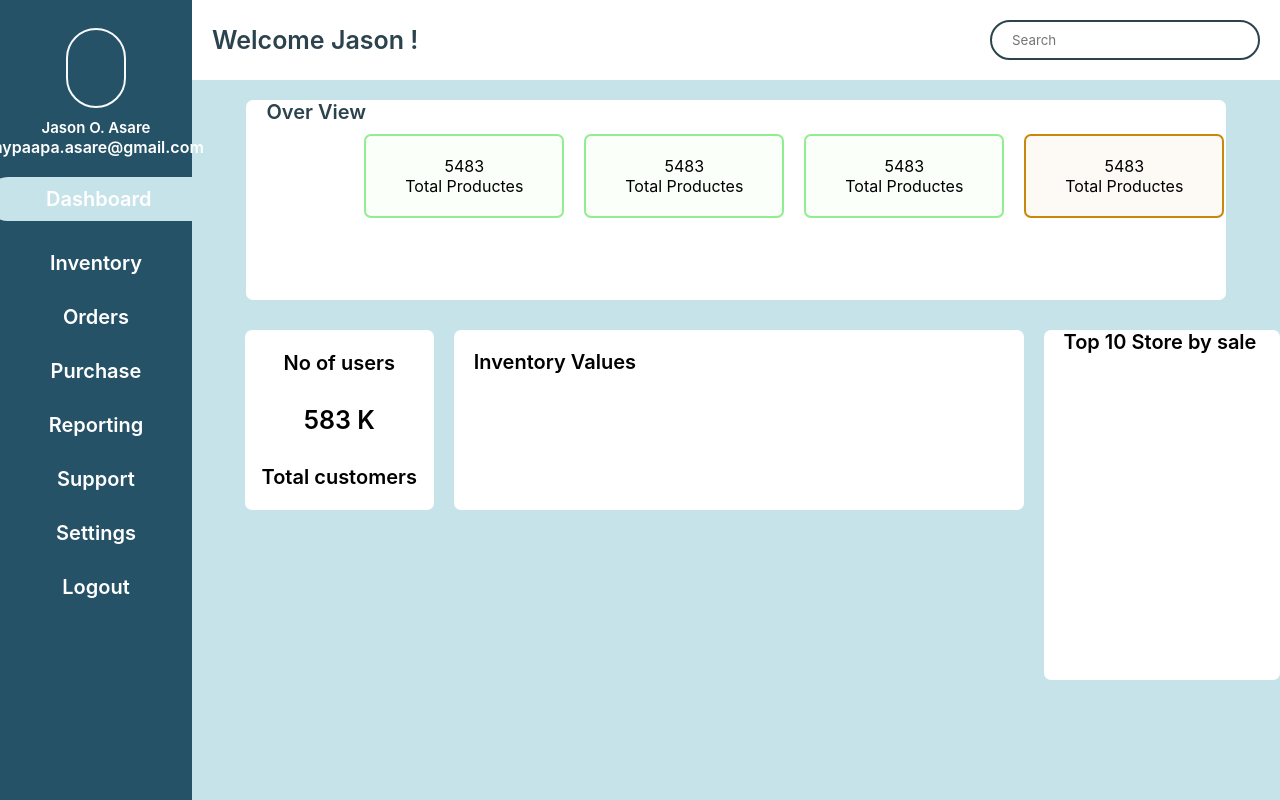
After one commit to Joel-code-nameles/InventoryManagement, a Django app: template InvenManage/accounts/templates/pages/dashboard.html in a window 1280 px wide. The commit adds this page. Run offline with Django 5.2, Linux system fonts and the light colour scheme; the template is opened without the code that fills it, so the values that code supplies are empty.

Commit message:
Added dashboard

```diff
--- /dev/null
+++ b/InvenManage/accounts/templates/pages/dashboard.html
@@ -0,0 +1,334 @@
+<!DOCTYPE html>
+<html lang="en">
+<head>
+    <meta charset="UTF-8">
+    <meta name="viewport" content="width=device-width, initial-scale=1.0">
+    <title>Dashboard</title>
+    <style>
+        :root{
+            --nav: #255267;
+            --bg: #c6e3ea;
+            --card: #f7fafd;
+            --font: #2c434d;
+            --border: #acb0b0;
+            --button-bg: #d8ecf6;
+        }
+
+        *{
+            padding: 0px;
+            margin: 0px;
+            box-sizing: border-box;
+            font-family: 'Inter', system-ui, -apple-system, 'Segoe UI', Roboto, sans-serif;
+        }
+
+        body{
+            background: var(--bg);
+            display: flex;
+
+        }
+
+        main{
+            width: 85%;
+            height: 100%;
+        }
+
+        .nav{
+            display: flex;
+            flex-direction: column;
+            background: var(--nav);
+            height: 100vh;
+            width: 15%;
+            padding: 20px;
+            align-items: center;
+        }
+
+        .nav h1{
+            color: white;
+            font-size: 20px;
+            font-weight: 600;
+        }
+
+        .circle{
+            border: 2px solid var(--card);
+            height: 10vh;
+            width: 60px;
+            padding: 20px;
+            border-radius: 30px;
+        }
+
+        .user{
+            display: flex;
+            align-items: center;
+            flex-direction: column;
+            margin-top: 5%;
+        }
+
+        .info{
+            display: flex;
+            flex-direction: column;
+            align-items: center;
+            margin-top: 10px;
+        }
+
+        .info h1{
+            font-size: 15px;
+            color: #FFF;
+            font-weight: 600;
+        }
+
+        .info span{
+            font-size: 12;
+            color: #FFF;
+            font-weight: 600;
+        }
+
+        .sideNav a{
+            display: flex;
+            flex-direction: column;
+            text-decoration: none;
+            color: white;
+            font-size: 20px;
+            margin-bottom: 30px;
+        }
+
+        .sideNav{
+            margin-top: 20px;
+            display: flex;
+            flex-direction: column;
+            align-items: center;
+
+        }
+
+
+
+        .outline{
+            background: var(--bg);
+            color: #2c434d;
+            border-radius: 30px 0 0 30px;
+            padding: 10px;
+            width: 220px;
+            padding-left: 60px;
+            font-size: 20px;
+            font-weight: 600;
+        }
+
+        .nav2{
+            width: 100%;
+            background: #fff;
+            height: 10vh;
+            display: flex;
+            justify-content: space-between;
+            padding: 20px;
+            align-items: center;
+
+        }
+
+        .nav2 label{
+            font-size: 25px;
+            font-weight: 600;
+            color: var(--font);
+        }
+
+        .nav2 input{
+            width: 270px;
+            height: 5vh;
+            border-radius: 20px;
+            border: 2px solid var(--font);
+        }
+
+        .nav2 input::placeholder{
+            padding: 20px;
+        }
+
+        .over-view{
+            display: flex;
+            width: 90%;
+            background: #fff;
+            margin-top: 20px;
+            margin-left: 5%;
+            flex-direction: column;
+            height: 25vh;
+            border-radius: 7px;
+        }
+
+        main{
+            display: flex;
+            flex-direction: column;
+        }
+
+        .over-content{
+            display: flex;
+            flex-direction: row;
+            margin-left: 10%;
+            margin-top: 10px;
+        }
+
+        .card{
+            border: 2px solid lightgreen;
+            padding: 20px;
+            background: rgba(144, 238, 144, 0.048);
+            margin-left: 20px;
+            display: flex;
+            flex-direction: column;
+            align-items: center;
+            border-radius: 7px;
+            width: 200px;
+        }
+
+        .card2{
+            padding: 20px;
+            border: 2px solid rgb(201, 135, 12);
+            margin-left: 20px;
+            display: flex;
+            flex-direction: column;
+            align-items: center;
+            background: rgba(201, 135, 12, 0.041);
+            border-radius: 7px;
+            width: 200px;
+        }
+
+        .over-view label{
+            margin-left: 20px;
+            font-size: 20px;
+            color: var(--font);
+            font-weight: 600;
+        }
+
+        .main2{
+            display: flex;
+            flex-direction: row;
+            margin-top: 30px;
+            margin-left: 3%;
+        }
+
+        .c1{
+            display: flex;
+            flex-direction: column;
+            margin-left: 20px;
+            background: #FFF;
+            height: 180px;
+            width: 200px;
+            border-radius: 7px;
+            justify-content: center;
+            align-items: center;
+        }
+
+        .c1 label{
+            font-size: 20px;
+            margin-bottom: 30px;
+            font-weight: 600;
+        }
+
+        .c1 .span1{
+            font-size: 25px;
+            margin-bottom: 30px;
+            font-weight: 600;
+        }
+
+        .c1 .span2{
+            font-size: 20px;
+            font-weight: 600;
+        }
+
+        .c2{
+            height: 180px;
+            background: #FFF;
+            margin-left: 20px;
+            border-radius: 7px;
+            width: 600px;
+            padding: 20px;
+        }
+
+        .c2 label{
+            font-size: 20px;
+            font-weight: 600;
+        }
+
+        .c3{
+            height: 350px;
+            background: #FFF;
+            margin-left: 20px;
+            width: 250px;
+            border-radius: 7px;
+        }
+
+        .c3 label{
+            font-size: 20px;
+            font-weight: 600;
+            padding: 20px;
+        }
+
+        .nav a{
+            color: #FFF;
+            text-decoration: none;
+            font-size: 20px;
+            font-weight: 600;
+        }
+    </style>
+</head>
+<body>
+    <div class="nav">
+        <div class="user">
+            <div class="circle"></div>
+            <div class="info">
+                <h1>Jason O. Asare</h1>
+                <span>mypaapa.asare@gmail.com</span>
+            </div>
+        </div>
+
+        <div class="sideNav">
+            <a class="outline" href="">Dashboard</a>
+            <a href="">Inventory</a>
+            <a href="">Orders</a>
+            <a href="">Purchase</a>
+            <a href="">Reporting</a>
+            <a href="">Support</a>
+            <a href="">Settings</a>
+        </div>
+        <a href="login.html">Logout</a>
+    </div>
+    <main>
+        <div class="nav2">
+            <label for="">Welcome Jason !</label>
+            <div class="nav2-content">
+                <input type="search" placeholder="Search">
+            </div>
+        </div>
+        <div class="over-view">
+            <label for="">Over View</label>
+            <div class="over-content">
+                <div class="card">
+                    <span>5483</span>
+                    <span>Total Productes</span>
+                </div>
+                <div class="card">
+                    <span>5483</span>
+                    <span>Total Productes</span>
+                </div>
+                <div class="card">
+                    <span>5483</span>
+                    <span>Total Productes</span>
+                </div>
+                <div class="card2">
+                    <span>5483</span>
+                    <span>Total Productes</span>
+                </div>
+            </div>
+        </div>
+        <div class="main2">
+            <div class="c1">
+                <label for="">No of users</label>
+                <span class="span1">583 K</span>
+                <span class="span2">Total customers</span>
+            </div>
+            <div class="c2">
+                <label for="">Inventory Values</label>
+            </div>
+            <div class="c3">
+                <label for="">Top 10 Store by sale</label>
+            </div>
+        </div>
+    </main>
+
+</body>
+</html>
```
Also changed, not shown: InvenManage/accounts/templates/pages/login.html (+10 -54 lines), InvenManage/accounts/templates/pages/register.html (+2 -51 lines).
